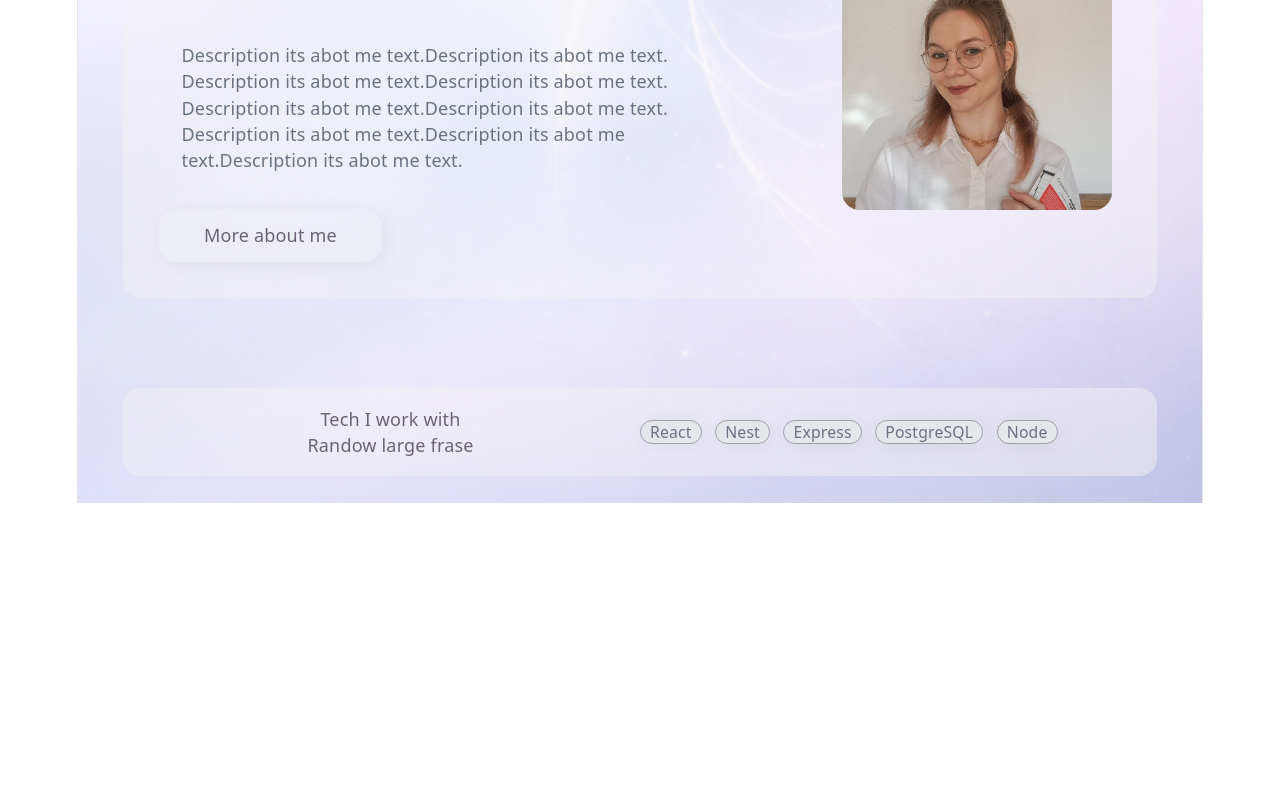
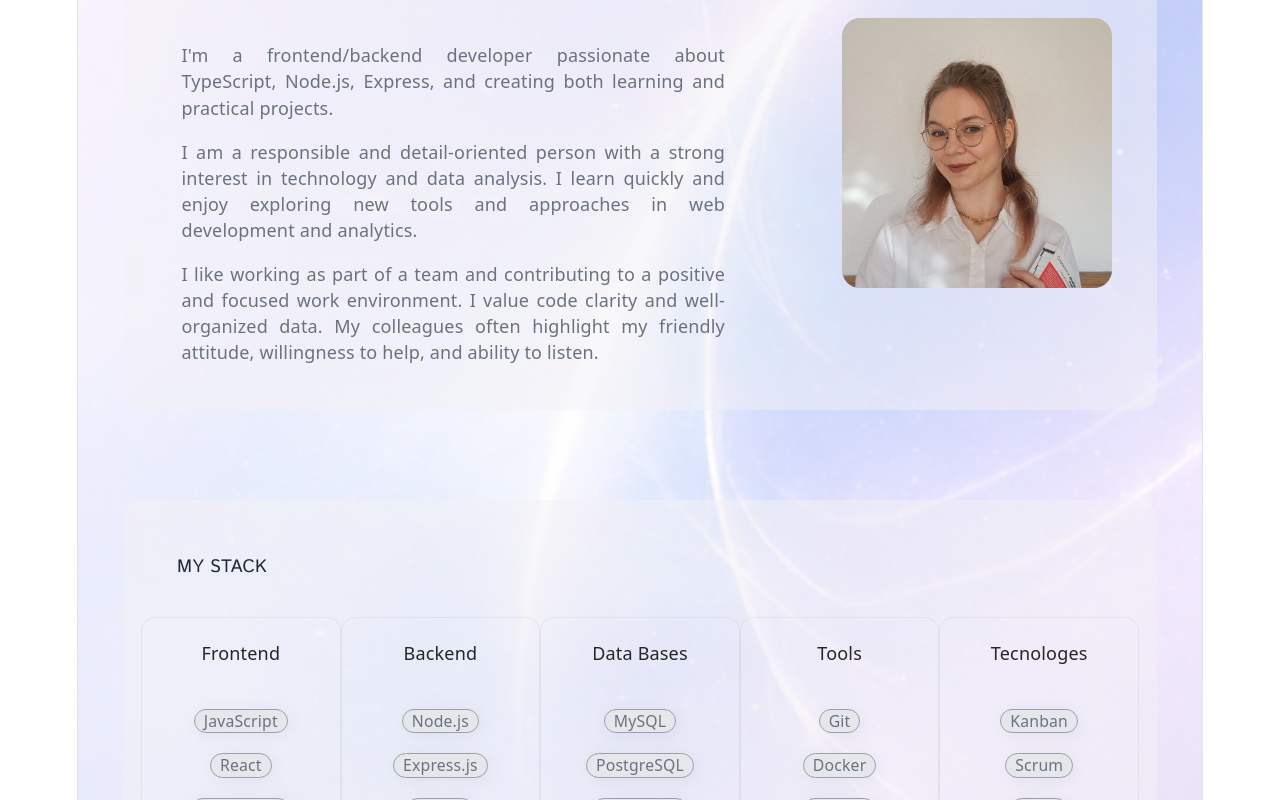
Before and after one commit to ViktoriiaPet/portafolio, a React (Vite) app in the folder my-app/: page / in a window 1280 px wide. Shown: the part 1060-1860 px from the top of the page. Before the commit the page ends 1563 px from the top, so only its background shows below. Built offline with nearby package versions, Linux system fonts and the light colour scheme.

Commit message:
fix: update stack banner

```diff
--- a/my-app/src/assets/data.ts
+++ b/my-app/src/assets/data.ts
@@ -76,12 +76,23 @@ export const workExample = [
         "stack": ["React", "Node"],
         "link": "https://github.com/ViktoriiaPet/portafolio/tree/develop"
     },
-        {
+    /*    {
         "name" : "API with backend",
         "description": "This is my new project",
         "image": "./src/assets/pencilMagicImage.png",
         "stack": ["React", "Node"],
         "link": "https://github.com/ViktoriiaPet/crud-api"
-    }
+    }*/
 
 ]
+
+export const stackFrontend = [
+    "JavaScript", "React", "TypeScript", "React", "HTML5", "CSS3", "Vite", "React Testing Library", "Vitest"
+]
+export const stackBackend = ["Node.js", "Express.js", "NestJS", "REST API"]
+
+export const dataBase = ["MySQL", "PostgreSQL", "MongoDB"]
+
+export const tools = ["Git", "Docker", "GitHub", "Figma"]
+
+export const tecnologies = ["Kanban", "Scrum", "Agile", "Responsive Design", "JWT Authentication", "Git Flow",  "REST API", "Component-based Architecture",]
--- /dev/null
+++ b/my-app/src/components/StackBannerCard.tsx
@@ -0,0 +1,27 @@
+import { StackTicket } from "./stackTicket"
+
+export function StackBannerCard ( {
+        typeTech,
+        stackNames
+    }: {
+        typeTech: string;
+        stackNames: string[];
+    }) {
+    return (
+        <div className="flex flex-col  items-center border border-neutral-500/10  rounded-xl">
+            <p className="p-5 text-ml text-neutral-800  ">{typeTech}</p>
+            <div className=" px-0 m-1 py-1 rounded-xl flex flex-col wrap-normal ">
+
+            {stackNames.map(ticket => {
+                return (
+
+                    <div className="px-5 py-2">
+                    <StackTicket text = {ticket} />
+                    </div>
+
+                )
+            })}
+            </div>
+        </div>
+    )
+}
--- /dev/null
+++ b/my-app/src/components/StackHomePagePart.tsx
@@ -0,0 +1,24 @@
+import { StackBannerCard } from "./StackBannerCard"
+import { stackFrontend } from "../assets/data"
+import { stackBackend } from "../assets/data"
+import { dataBase } from "../assets/data"
+import { tools } from "../assets/data"
+import { tecnologies } from "../assets/data"
+export function StackHomePagePart() {
+    return (
+    <div className="bg-[#F3F2F5]/50 p-4 rounded-2xl flex flex-col">
+        <p className="uppercase text-gray-800 font-istok font-medium text-ml px-8 py-8 self-start">My Stack</p>
+        <div className="grid sm:grid-cols-5">
+            <StackBannerCard typeTech = "Frontend" stackNames = {stackFrontend} />
+
+            <StackBannerCard typeTech = "Backend" stackNames = {stackBackend} />
+
+            <StackBannerCard typeTech = "Data Bases" stackNames = {dataBase} />
+
+            <StackBannerCard typeTech = "Tools" stackNames = {tools} />
+
+            <StackBannerCard typeTech = "Tecnologes" stackNames = {tecnologies} />
+        </div>
+    </div>
+    )
+}
--- a/my-app/src/pages/home.tsx
+++ b/my-app/src/pages/home.tsx
@@ -1,16 +1,15 @@
 import { MainHeader } from "../components/headMain"
 import { WorkCaseWindow } from "../components/WorkCaseWindow"
-import { ButtonPrimary } from "../components/Button-primary"
-import { StackTicket } from "../components/stackTicket"
+import { StackHomePagePart } from "../components/StackHomePagePart"
 import { workExample } from "../assets/data"
 export function Home () {
     return(
         <div >
         <MainHeader />
-        <div className="bg-[#EEEAF8]/80 py-6 px-10">
+        <div className="bg-[#EEEAF8]/80 sm:py-6 sm:px-10 px-2 py-2">
             <div className="flex flex-col">
                 <p className="uppercase text-gray-800 font-istok font-medium text-ml px-8 py-8 self-start">featured work</p>
-                <div className="grid grid-cols-3 gap-6">
+                <div className="grid grid-cols-1 sm:grid-cols-3 gap-6">
                     {workExample.map(example => {
                         return( <WorkCaseWindow cardInformation={example} />)
                     })}
@@ -18,33 +17,27 @@ export function Home () {
                 </div>
             </div>
         </div>
-        <div className= "py-6 flex flex-col gap-20 px-10">
-            <div className="bg-[#F3F2F5]/50 p-6 rounded-2xl bg-[url('assets/Oval2.png')]/10 bg-cover bg-center flex flex-row gap-20 flex-none">
-                <div className="flex flex-col gap-3 justify-around p-2">
-                    <p className="uppercase text-gray-800 font-istok font-medium text-ml px-8 py-8 self-start">About me</p>
-                    <p className=" text-gray-500 self-start pb-5 text-left pl-5">Description its abot me text.Description its abot me text.
-                        Description its abot me text.Description its abot me text.
-                        Description its abot me text.Description its abot me text.
-                        Description its abot me text.Description its abot me text.Description its abot me text.</p>
-                    <ButtonPrimary children = "More about me" />
+        <div className= "py-6 flex flex-col sm:gap-20 gap-10 px-10">
+            <div className="bg-[#F3F2F5]/50 sm:p-6 p-3 rounded-2xl bg-[url('assets/Oval2.png')]/10 bg-cover bg-center flex sm:flex-row flex-col gap-20 flex-none">
+                <div className="flex flex-col sm:gap-3 justify-around sm:p-2">
+                    <p className="uppercase text-gray-800 font-istok font-medium text-ml py-4 px-5 sm:px-8 sm:py-8 self-start">About me</p>
+                    <p className=" text-gray-500 self-start pb-1 text-justify pl-5">I'm a frontend/backend developer passionate about TypeScript,
+                         Node.js,
+                        Express, and creating both learning and practical projects.</p>
+                    <p className=" text-gray-500 self-start pb-1 text-justify pl-5">
+                        I am a responsible and detail-oriented person with a strong interest in technology and data analysis. I learn quickly and enjoy exploring new tools and approaches in web development and analytics.
+                    </p>
+                    <p className=" text-gray-500 self-start pb-2 text-justify pl-5">
+                        I like working as part of a team and contributing to a positive and focused work environment. I value code clarity and well-organized data. My colleagues often highlight my friendly attitude, willingness to help, and ability to listen.
+                    </p>
+
+                    {/*<ButtonPrimary children = "More about me" />}*/}
                 </div>
 
-                <div className=" w-60 h-60 p-2 m-4 rounded-2xl bg-[url('assets/myPhoto.jpg')] bg-cover bg-center shrink-0" />
+                <div className=" w-60 h-60 sm:p-2 sm:m-4 rounded-2xl bg-[url('assets/myPhoto.jpg')] bg-cover bg-center shrink-0 self-center" />
                 </div>
 
-                <div className=" grid grid-cols-2 bg-[#F3F2F5]/50 p-4 rounded-2xl">
-                    <div className="flex flex-col">
-                        <p>Tech I work with</p>
-                       <p>Randow large frase</p>
-                    </div>
-                    <div className="flex flex-row gap-3 flex-wrap items-center">
-                        <StackTicket text = "React" />
-                        <StackTicket text = "Nest" />
-                        <StackTicket text = "Express" />
-                        <StackTicket text = "PostgreSQL" />
-                        <StackTicket text = "Node" />
-                    </div>
-                </div>
+                <StackHomePagePart />
 
 
         </div>
```
